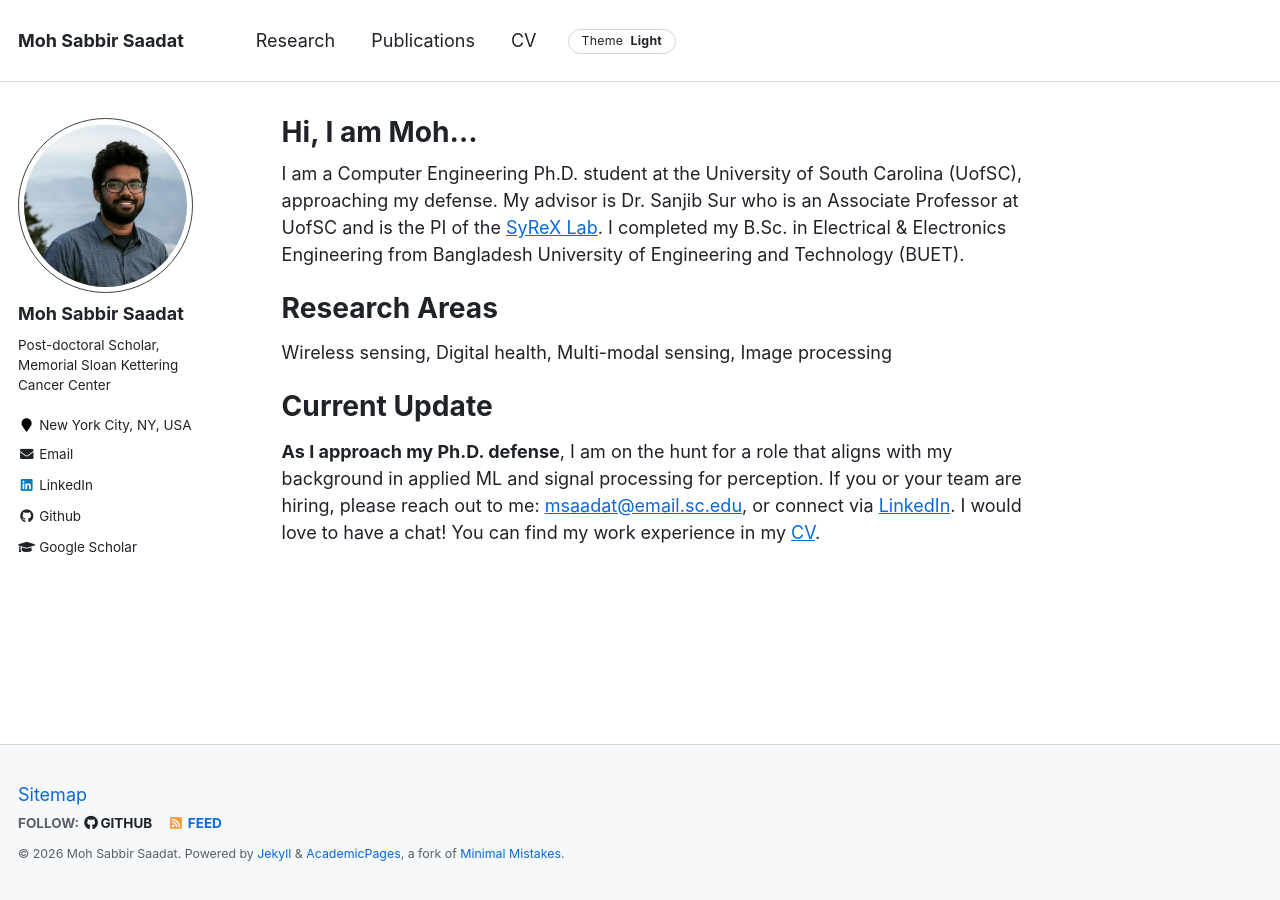
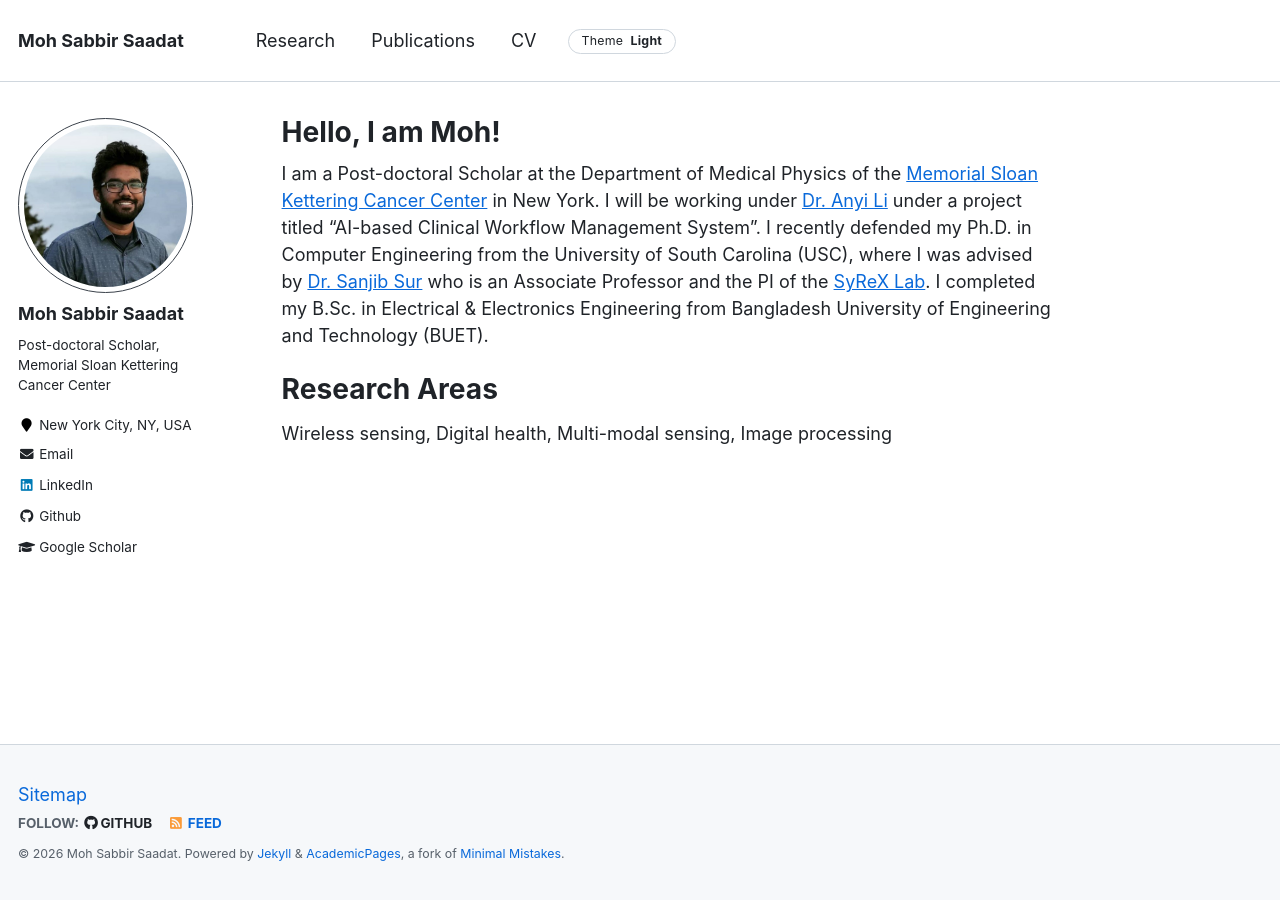
Before and after one commit to MohSaadat/MohSaadat.github.io, a Jekyll site: the page built from _pages/about.md, in a window 1280 px wide. Built offline with Jekyll 4.4.1, drawn with Linux system fonts in a browser that asks for light colours.

Commit message:
updated highlights, CV, etc.

```diff
--- a/_pages/about.md
+++ b/_pages/about.md
@@ -1,16 +1,18 @@
 ---
 permalink: /
-title: "Hi, I am Moh..."
+title: "Hello, I am Moh!"
 author_profile: true
 redirect_from:
   - /about/
   - /about.html
 ---
-
-I am a Computer Engineering Ph.D. student at the University of South Carolina (UofSC),
-approaching my defense.
-My advisor is Dr. Sanjib Sur who is an Associate Professor at UofSC and is the PI of
-the [SyReX Lab](https://syrex.cse.sc.edu/).
+I am a Post-doctoral Scholar at the Department of Medical Physics of the
+[Memorial Sloan Kettering Cancer Center](https://www.mskcc.org/) in New York.
+I will be working under [Dr. Anyi Li](https://www.mskcc.org/profile/anyi-li) under a project titled
+"AI-based Clinical Workflow Management System".
+I recently defended my Ph.D. in Computer Engineering from the University of South Carolina (USC),
+where I was advised by [Dr. Sanjib Sur](https://cse.sc.edu/~sur/) who is an Associate Professor
+and the PI of the [SyReX Lab](https://syrex.cse.sc.edu/).
 I completed my B.Sc. in Electrical & Electronics Engineering from Bangladesh University
 of Engineering and Technology (BUET).
 
@@ -18,6 +20,7 @@ Research Areas
 ==============
 Wireless sensing, Digital health, Multi-modal sensing, Image processing
 
+<!--
 Current Update
 ==============
 **As I approach my Ph.D. defense**, I am on the hunt for a role that aligns with my
@@ -27,3 +30,35 @@ If you or your team are hiring, please reach out to me:
 or connect via [LinkedIn](https://www.linkedin.com/in/{{ site.author.linkedin }}/).
 I would love to have a chat!
 You can find my work experience in my [CV](cv).
+-->
+
+<!--
+News
+====
+<div class="news-list">
+  <div class="news-row">
+    <strong class="news-date">August 2026</strong>
+    <span class="news-item">Joined Memorial Sloan Kettering Cancer Center as a Post-doctoral Scholar</span>
+  </div>
+
+  <div class="news-row">
+    <strong class="news-date">July 2026</strong>
+    <span class="news-item">Defended my Ph.D. &#127891;</span>
+  </div>
+
+  <div class="news-row">
+    <strong class="news-date">February 2025</strong>
+    <span class="news-item">Presented early work on multimodal sensing based post-stroke recovery assessment at the International Stroke Conference in Los Angeles, CA</span>
+  </div>
+
+  <div class="news-row">
+    <strong class="news-date">June 2024</strong>
+    <span class="news-item">Awarded NSF student travel grant to present works on concurrent human activity sensing on networking system at <a href="https://conferences.computer.org/chase2024/">CHASE 2024</a></span>
+  </div>
+
+  <div class="news-row">
+    <strong class="news-date">January 2024</strong>
+    <span class="news-item">Extended work on antenna scheduler to combat overheating in mmWave system accepted at <a href="https://www.sciencedirect.com/journal/high-confidence-computing">Elsevier High Confidence Computing</a> journal</span>
+  </div>
+</div>
+-->
```
Also changed, not shown: _pages/cv.md (+6 -2 lines), _pages/publications.md (+3 -3 lines).
